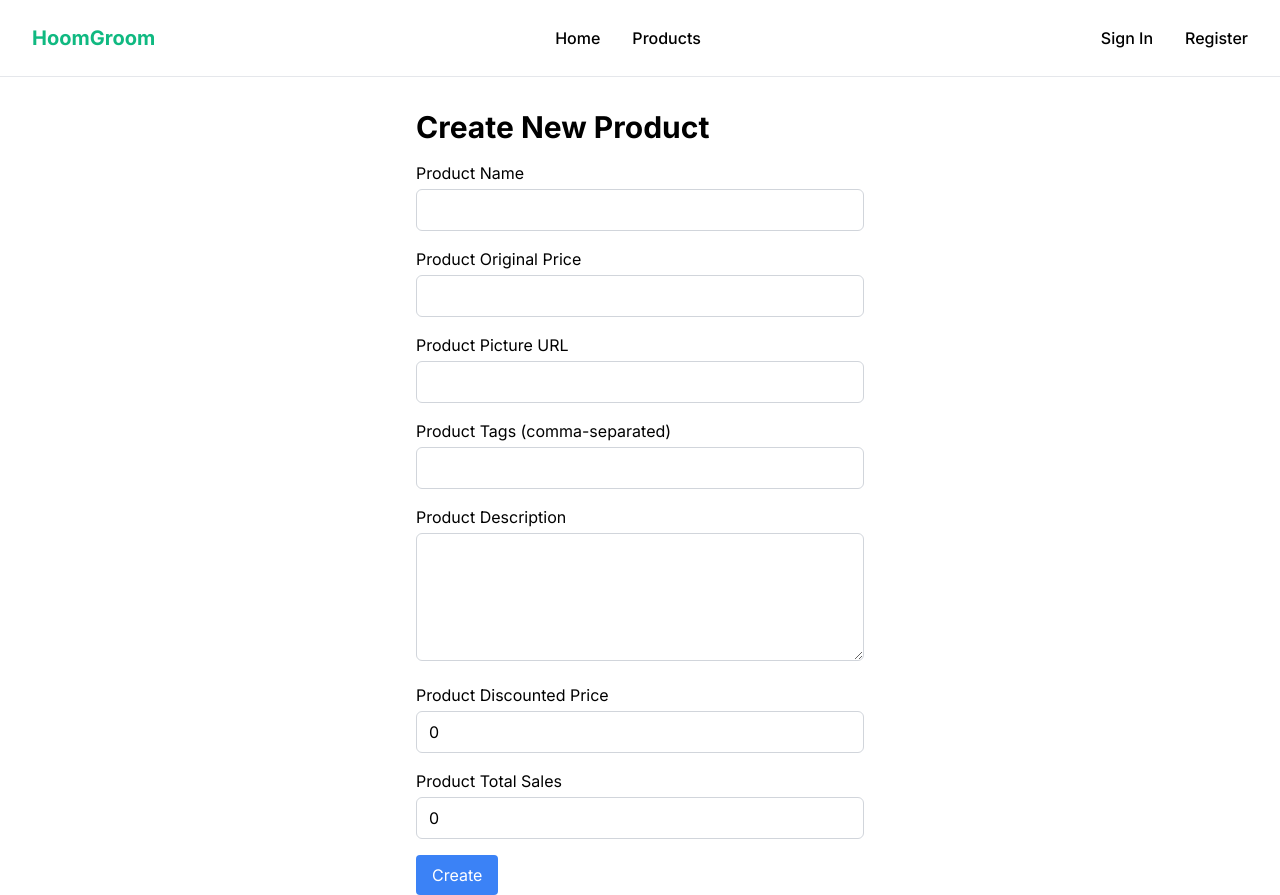
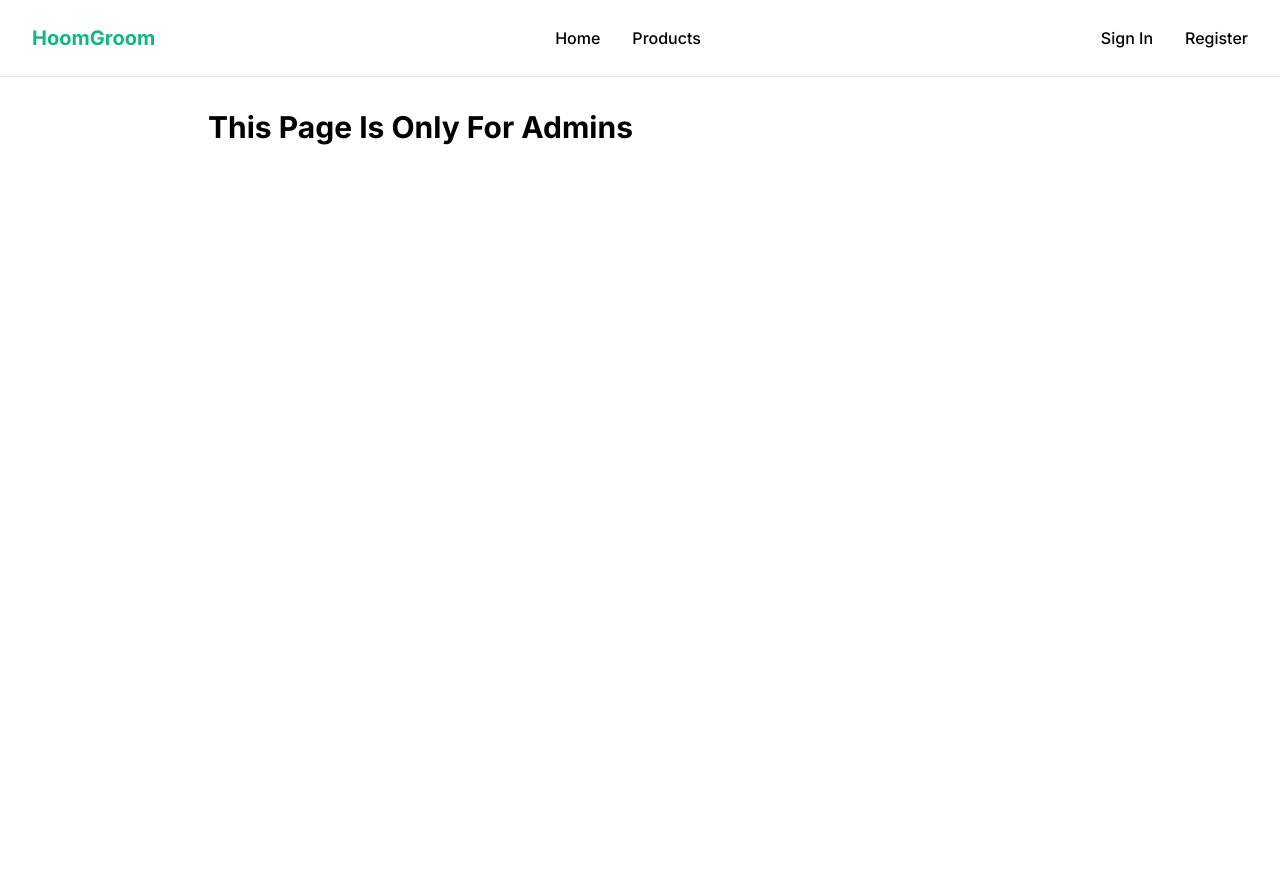
Before and after one commit to nabilmuafa/new-b5-hoomgroom-fe, a Next.js app: page /admin/product/create in a window 1280 px wide. After the commit the page ends 800 px from the top, so only its background shows below. Built offline with nearby package versions, Linux system fonts and the light colour scheme.

Commit message:
integrate with auth

```diff
--- a/app/admin/product/create/page.jsx
+++ b/app/admin/product/create/page.jsx
@@ -1,9 +1,14 @@
 'use client';
 
-import { useState } from 'react';
+import { useContext, useState } from 'react';
 import { useRouter } from 'next/navigation';
+import { AuthContext } from "../../../auth-provider";
 
 const CreateProduct = () => {
+    const context = useContext(AuthContext);
+    const token = context.token[0];
+    const role = context.role[0]
+
     const [productName, setProductName] = useState('');
     const [productRealPrice, setProductRealPrice] = useState('');
     const [productDescription, setProductDescription] = useState('');
@@ -61,10 +66,11 @@ const CreateProduct = () => {
         if (!isValid) return;
 
         try {
-            const response = await fetch('http://localhost:8080/admin/product/create', {
+            const response = await fetch('http://35.197.129.191/admin/product/create', {
                 method: 'POST',
                 headers: {
                     'Content-Type': 'application/json',
+                    'Authorization': `Bearer ${token}`
                 },
                 body: JSON.stringify({
                     productName: productName,
@@ -85,6 +91,7 @@ const CreateProduct = () => {
         }
     };
 
+    if (role == 'ADMIN'){
         return (
             <div className="max-w-md mx-auto mt-8">
                 <h1 className="text-3xl font-bold mb-4">Create New Product</h1>
@@ -173,6 +180,13 @@ const CreateProduct = () => {
                 </form>
             </div>
         );
+    } else {
+        return (
+            <div className="max-w-4xl mx-auto px-4 py-8">
+                <h1 className="text-3xl font-bold mb-4">This Page Is Only For Admins</h1>
+            </div>
+        );
+    }
 };
 
 export default CreateProduct;
--- a/app/admin/product/page.jsx
+++ b/app/admin/product/page.jsx
@@ -1,10 +1,14 @@
 'use client';
 
-import { useState, useEffect } from 'react';
+import { useContext, useState, useEffect } from 'react';
 import Link from 'next/link';
+import { AuthContext } from "../../auth-provider";
 
 const ManageProduct = () => {
     const [products, setProducts] = useState([]);
+    const context = useContext(AuthContext);
+    const token = context.token[0];
+    const role = context.role[0]
 
     useEffect(() => {
         fetchProducts();
@@ -12,7 +16,12 @@ const ManageProduct = () => {
 
     const fetchProducts = async () => {
         try {
-            const response = await fetch('http://localhost:8080/admin/product/list');
+            const response = await fetch('http://35.197.129.191/admin/product/list', {
+                method: 'GET',
+                headers: {
+                    'Authorization': `Bearer ${token}`
+                }
+            });
             if (!response.ok) {
                 throw new Error('Failed to fetch products');
             }
@@ -25,10 +34,11 @@ const ManageProduct = () => {
 
     const deleteProduct = async (productId) => {
         try {
-            const response = await fetch(`http://localhost:8080/admin/product/delete/${productId}`, {
+            const response = await fetch(`http://35.197.129.191/admin/product/delete/${productId}`, {
                 method: 'DELETE',
                 headers: {
                     'Content-Type': 'application/json',
+                    'Authorization': `Bearer ${token}`
                 },
             });
             if (!response.ok) {
@@ -40,6 +50,7 @@ const ManageProduct = () => {
         }
     };
 
+    if (role == 'ADMIN'){
         return (
             <div className="max-w-4xl mx-auto px-4 py-8">
                 <h1 className="text-3xl font-bold mb-4">Product List</h1>
@@ -82,6 +93,13 @@ const ManageProduct = () => {
                 </table>
             </div>
         );
+    } else {
+        return (
+            <div className="max-w-4xl mx-auto px-4 py-8">
+                <h1 className="text-3xl font-bold mb-4">This Page Is Only For Admins</h1>
+            </div>
+        );
+    };
 };
 
 export default ManageProduct;
--- a/app/admin/product/statistics/page.jsx
+++ b/app/admin/product/statistics/page.jsx
@@ -1,8 +1,13 @@
 'use client';
 
-import { useState } from 'react';
+import { useContext, useState } from 'react';
+import { AuthContext } from "../../../auth-provider";
 
 const Top10Products = () => {
+    const context = useContext(AuthContext);
+    const token = context.token[0];
+    const role = context.role[0]
+
     const [criteria, setCriteria] = useState('sales');
     const [order, setOrder] = useState(false);
     const [products, setProducts] = useState([]);
@@ -15,7 +20,12 @@ const Top10Products = () => {
         setError(null);
 
         try {
-            const response = await fetch(`http://localhost:8080/admin/product/filter?filterType=${criteria}&amount=10&fromLowest=${order}`);
+            const response = await fetch(`http://35.197.129.191/admin/product/filter?filterType=${criteria}&amount=10&fromLowest=${order}`, {
+                method: 'GET',
+                headers: {
+                    'Authorization': `Bearer ${token}`
+                }
+            });
             if (!response.ok) {
                 throw new Error('Failed to fetch top 10 products');
             }
@@ -28,6 +38,7 @@ const Top10Products = () => {
         }
     };
 
+    if (role == 'ADMIN'){
         return (
             <div className="max-w-4xl mx-auto px-4 py-8">
                 <h1 className="text-3xl font-bold mb-4">Top 10 Products</h1>
@@ -83,6 +94,13 @@ const Top10Products = () => {
                 )}
             </div>
         );
+    } else {
+        return (
+            <div className="max-w-4xl mx-auto px-4 py-8">
+                <h1 className="text-3xl font-bold mb-4">This Page Is Only For Admins</h1>
+            </div>
+        );
+    }
 };
 
 export default Top10Products;
--- a/app/admin/product/update/[id]/page.jsx
+++ b/app/admin/product/update/[id]/page.jsx
@@ -1,11 +1,15 @@
 'use client';
 
-import { useState, useEffect } from 'react';
+import { useContext, useState, useEffect } from 'react';
 import { useRouter, useParams } from 'next/navigation';
+import { AuthContext } from "../../../../auth-provider";
 
 const UpdateProduct = () => {
     const { id } = useParams();
     const router = useRouter();
+    const context = useContext(AuthContext);
+    const token = context.token[0];
+    const role = context.role[0]
 
     const [productName, setProductName] = useState('');
     const [productRealPrice, setProductRealPrice] = useState('');
@@ -35,7 +39,12 @@ const UpdateProduct = () => {
 
     const fetchProduct = async () => {
         try {
-            const response = await fetch(`http://localhost:8080/admin/product/update/${id}`);
+            const response = await fetch(`http://35.197.129.191/admin/product/update/${id}`, {
+                method: 'GET',
+                headers: {
+                    'Authorization': `Bearer ${token}`
+                }
+            });
             if (!response.ok) {
                 throw new Error('Failed to fetch product');
             }
@@ -47,6 +56,8 @@ const UpdateProduct = () => {
             setProductSales(product.sales);
             setProductPicture(product.picture);
             setProductTag(product.tag.join(', '));
+            console.log(productTag)
+            console.log(product.tag)
         } catch (error) {
             console.error('Error fetching product:', error);
         }
@@ -85,10 +96,11 @@ const UpdateProduct = () => {
         if (!isValid) return;
 
         try {
-            const response = await fetch(`http://localhost:8080/admin/product/update/save`, {
+            const response = await fetch(`http://35.197.129.191/admin/product/update/save`, {
                 method: 'POST',
                 headers: {
                     'Content-Type': 'application/json',
+                    'Authorization': `Bearer ${token}`
                 },
                 body: JSON.stringify({
                     id: id,
@@ -96,7 +108,7 @@ const UpdateProduct = () => {
                     realPrice: productRealPrice,
                     description: productDescription,
                     discPrice: productDiscPrice,
-                    tags: productTag.split(',').map(tag => tag.trim()),
+                    tag: productTag.split(',').map(tag => tag.trim()),
                     picture: productPicture,
                     sales: productSales
                 }),
@@ -110,6 +122,7 @@ const UpdateProduct = () => {
         }
     };
 
+    if (role == 'ADMIN'){
         return (
             <div className="max-w-md mx-auto mt-8">
                 <h1 className="text-3xl font-bold mb-4">Update Product</h1>
@@ -198,6 +211,13 @@ const UpdateProduct = () => {
                 </form>
             </div>
         );
+    } else {
+        return (
+            <div className="max-w-4xl mx-auto px-4 py-8">
+                <h1 className="text-3xl font-bold mb-4">This Page Is Only For Admins</h1>
+            </div>
+        );
+    }
 };
 
 export default UpdateProduct;
--- a/app/admin/promo-code/create/page.jsx
+++ b/app/admin/promo-code/create/page.jsx
@@ -1,9 +1,14 @@
 'use client';
 
-import { useState } from 'react';
+import { useContext, useState } from 'react';
 import { useRouter } from 'next/navigation';
+import { AuthContext } from "../../../auth-provider";
 
 const CreatePromoCode = () => {
+    const context = useContext(AuthContext);
+    const token = context.token[0];
+    const role = context.role[0]
+
     const [promoCodeName, setPromoCodeName] = useState('');
     const [promoCodeEndDate, setPromoCodeEndDate] = useState('');
     const [promoCodeDescription, setPromoCodeDescription] = useState('');
@@ -29,10 +34,11 @@ const CreatePromoCode = () => {
         if (!isValid) return;
 
         try {
-            const response = await fetch('http://localhost:8080/admin/promo-code/create', {
+            const response = await fetch('http://35.197.129.191/admin/promo-code/create', {
                 method: 'POST',
                 headers: {
                     'Content-Type': 'application/json',
+                    'Authorization': `Bearer ${token}`
                 },
                 body: JSON.stringify({
                     codeName: promoCodeName,
@@ -53,6 +59,7 @@ const CreatePromoCode = () => {
         }
     };
 
+    if (role == 'ADMIN'){
         return (
             <div className="max-w-md mx-auto mt-8">
                 <h1 className="text-3xl font-bold mb-4">Create New Promo Code</h1>
@@ -108,6 +115,13 @@ const CreatePromoCode = () => {
                 </form>
             </div>
         );
+    } else {
+        return (
+            <div className="max-w-4xl mx-auto px-4 py-8">
+                <h1 className="text-3xl font-bold mb-4">This Page Is Only For Admins</h1>
+            </div>
+        );
+    }
 };
 
 export default CreatePromoCode;
--- a/app/admin/promo-code/page.jsx
+++ b/app/admin/promo-code/page.jsx
@@ -1,10 +1,14 @@
 'use client';
 
-import { useState, useEffect } from 'react';
+import { useContext, useState, useEffect } from 'react';
 import Link from 'next/link';
+import { AuthContext } from "../../auth-provider";
 
 const ManagePromoCode = () => {
     const [promoCodes, setPromoCode] = useState([]);
+    const context = useContext(AuthContext);
+    const token = context.token[0];
+    const role = context.role[0]
 
     useEffect(() => {
         fetchPromoCodes();
@@ -12,7 +16,12 @@ const ManagePromoCode = () => {
 
     const fetchPromoCodes = async () => {
         try {
-            const response = await fetch('http://localhost:8080/admin/promo-code/manage');
+            const response = await fetch('http://35.197.129.191/admin/promo-code/manage', {
+                method: 'GET',
+                headers: {
+                    'Authorization': `Bearer ${token}`
+                }
+            });
             if (!response.ok) {
                 throw new Error('Failed to fetch promo codes');
             }
@@ -25,10 +34,11 @@ const ManagePromoCode = () => {
 
     const deletePromoCode = async (promoCodeId) => {
         try {
-            const response = await fetch(`http://localhost:8080/admin/promo-code/delete/${promoCodeId}`, {
+            const response = await fetch(`http://35.197.129.191/admin/promo-code/delete/${promoCodeId}`, {
                 method: 'DELETE',
                 headers: {
                     'Content-Type': 'application/json',
+                    'Authorization': `Bearer ${token}`
                 },
             });
             if (!response.ok) {
@@ -40,6 +50,7 @@ const ManagePromoCode = () => {
         }
     };
 
+    if (role == 'ADMIN'){
         return (
             <div className="max-w-4xl mx-auto px-4 py-8">
                 <h1 className="text-3xl font-bold mb-4">Promo Codes List</h1>
@@ -80,6 +91,13 @@ const ManagePromoCode = () => {
                 </table>
             </div>
         );
+    } else {
+        return (
+            <div className="max-w-4xl mx-auto px-4 py-8">
+                <h1 className="text-3xl font-bold mb-4">This Page Is Only For Admins</h1>
+            </div>
+        );
+    }
 };
 
 export default ManagePromoCode;
--- a/app/admin/promo-code/update/[id]/page.jsx
+++ b/app/admin/promo-code/update/[id]/page.jsx
@@ -1,10 +1,15 @@
 'use client';
 
-import { useState, useEffect } from 'react';
+import { useContext, useState, useEffect } from 'react';
 import { useRouter, useParams } from 'next/navigation';
+import { AuthContext } from "../../../../auth-provider";
 
 const UpdatePromoCode = () => {
     const { id } = useParams();
+    const context = useContext(AuthContext);
+    const token = context.token[0];
+    const role = context.role[0]
+
     const [promoCodeName, setPromoCodeName] = useState('');
     const [promoCodeEndDate, setPromoCodeEndDate] = useState('');
     const [promoCodeDescription, setPromoCodeDescription] = useState('');
@@ -21,7 +26,12 @@ const UpdatePromoCode = () => {
 
     const fetchPromoCodes = async () => {
         try {
-            const response = await fetch(`http://localhost:8080/admin/promo-code/update/${id}`);
+            const response = await fetch(`http://35.197.129.191/admin/promo-code/update/${id}`, {
+                method: 'GET',
+                headers: {
+                    'Authorization': `Bearer ${token}`
+                }
+            });
             if (!response.ok) {
                 throw new Error('Failed to fetch promo codes');
             }
@@ -50,10 +60,11 @@ const UpdatePromoCode = () => {
         if (!isValid) return;
 
         try {
-            const response = await fetch('http://localhost:8080/admin/promo-code/update/save', {
+            const response = await fetch('http://35.197.129.191/admin/promo-code/update/save', {
                 method: 'POST',
                 headers: {
                     'Content-Type': 'application/json',
+                    'Authorization': `Bearer ${token}`
                 },
                 body: JSON.stringify({
                     codeId: id,
@@ -75,6 +86,7 @@ const UpdatePromoCode = () => {
         }
     };
 
+    if (role == 'ADMIN'){
         return (
             <div className="max-w-md mx-auto mt-8">
                 <h1 className="text-3xl font-bold mb-4">Update Promo Code</h1>
@@ -130,6 +142,13 @@ const UpdatePromoCode = () => {
                 </form>
             </div>
         );
+    } else {
+        return (
+            <div className="max-w-4xl mx-auto px-4 py-8">
+                <h1 className="text-3xl font-bold mb-4">This Page Is Only For Admins</h1>
+            </div>
+        );
+    }
 };
 
 export default UpdatePromoCode;
--- a/app/components/navigation/navbar/Dropdown.jsx
+++ b/app/components/navigation/navbar/Dropdown.jsx
@@ -55,7 +55,7 @@ export default function Dropdown() {
             <MenuItem>
               {({ focus }) => (
                 <a
-                  href="admin/product/statistics"
+                  href="/admin/product/statistics"
                   className={classNames(
                     focus ? 'bg-gray-100 text-gray-900' : 'text-gray-700',
                     'block px-4 py-3 text-sm'
```
Also changed, not shown: 1 other file (tests, documents, lock files or other folders). Lines whose indentation alone changed are shown as unchanged.
